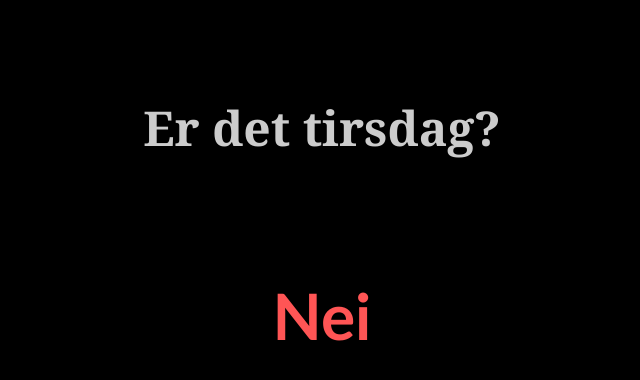
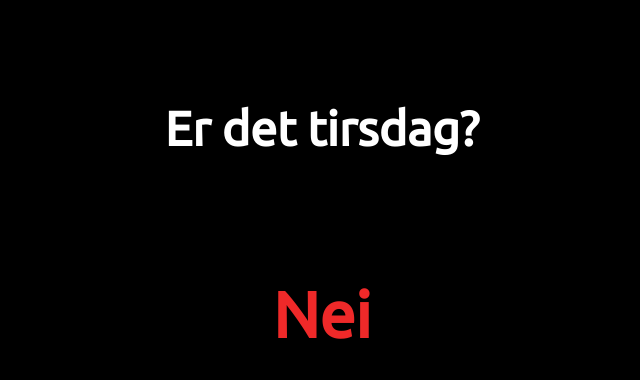
Before and after one commit to ErDetTirsdag/erdettirsdag.github.io, a plain HTML site: page index.html in a window 1280 px wide. Shown: the whole page, without its empty margins (318-958 px from the left). Drawn offline with Linux system fonts and the light colour scheme.

Commit message:
Add icon, change colors and add meta data

```diff
--- a/css/styles.css
+++ b/css/styles.css
@@ -2,25 +2,28 @@ body {
     background-color: black;
 }
 
-h1 {
-    font-family: constantia,georgia,serif;
-    font-size: 36pt;
+h1, h2 {
     text-align: center;
-    line-height: 4em;
-    color: #ccc;
+    color: white;
 }
 
-h2 {
-    font-family: candara,verdana,sans-serif;
+#title {
+    /*font-family: constantia, georgia, serif;*/
+    font-family: 'Ubuntu', constantia, georgia, serif;
+    font-size: 36pt;
+    line-height: 4em;
+}
+
+#answer {
+    font-family: 'Ubuntu', candara, verdana, sans-serif;
     font-size: 48pt;
-    text-align: center;
-    color: #ccc;
+
 }
 
 .yes {
-    color: #5f5;
+    color: #8ae234;
 }
 
 .no {
-    color: #f55;
+    color: #ef2929;
 }
--- a/index.html
+++ b/index.html
@@ -2,8 +2,15 @@
 <html lang="no">
 <head>
     <meta charset="utf-8">
+
+    <meta property="og:title" content="Er Det Tirsdag?">
+    <meta property="og:description" content="Er Det Tirsdag?">
+    <meta property="og:image" content="https://www.erdettirsdag.eu/images/icon.jpg">
+
     <title id="pageTitle">Er Det Tirsdag?</title>
+    <link rel="icon" href="images/icon.jpg">
     <link rel="stylesheet" type="text/css" href="css/styles.css"/>
+    <link rel="stylesheet" href="https://fonts.googleapis.com/css2?family=Ubuntu">
     <script type="text/javascript" src="js/isItTuesday.js"></script>
 </head>
 <body onLoad="isItTuesday();">
--- a/js/isItTuesday.js
+++ b/js/isItTuesday.js
@@ -1,9 +1,11 @@
+const TUESDAY = 2
+
 function isItTuesday() {
     if (window.location.search !== "" && window.location.search.includes("title")) {
         const urlParams = new URLSearchParams(window.location.search);
         changeTitle(urlParams.get("title"))
     } else
-        changeAnswer(new Date().getDay() === 2)
+        changeAnswer(new Date().getDay() === TUESDAY)
 }
 
 function changeTitle(titleContent) {
```
Also changed, not shown: images/icon.jpg (added).
